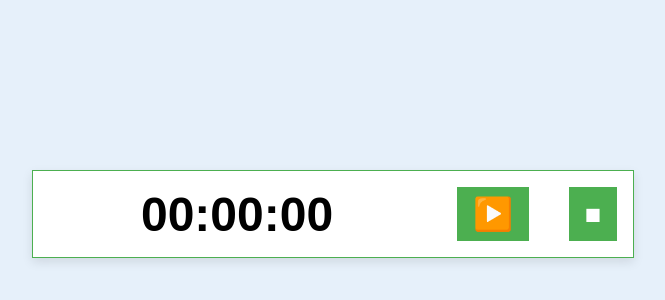
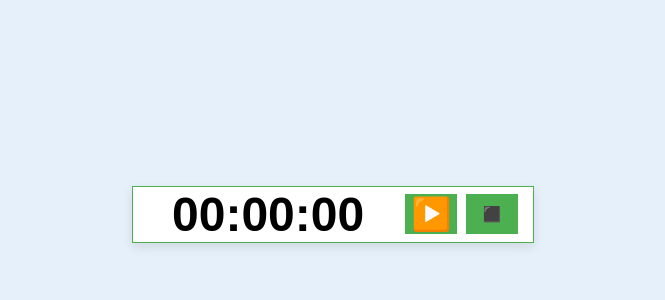
Before and after one commit to mekingcode/NotionHub, a plain HTML site: page timer.html in a window 1280 px wide. Shown: the part 186-486 px from the top of the page, without its empty margins (307-972 px from the left). Drawn offline with Linux system fonts and the light colour scheme.

Commit message:
Update timer.html

```diff
--- a/timer.html
+++ b/timer.html
@@ -30,7 +30,7 @@
       background: white;
       box-shadow: 0 4px 10px rgba(0, 0, 0, 0.1);
       width: 90%;
-      max-width: 600px;
+      max-width: 400px;
     }
 
     .time {
@@ -42,19 +42,22 @@
 
     .controls {
       display: flex;
-      gap: 0.5rem;
+      gap: 5px;
     }
 
     .controls button {
       font-size: 2rem;
-      padding: 0.5rem 1rem;
       border: none;
       border-radius: 0px;
       cursor: pointer;
       background-color: #4caf50;
       color: white;
       transition: background-color 0.3s;
-      margin: 1rem;
+      margin: 2px;
+    }
+
+    #reset {
+      margin-right: 15px;
     }
 
     .controls button:hover {
@@ -68,7 +71,7 @@
     <div class="time">00:00:00</div>
     <div class="controls">
       <button id="start-pause">▶️</button>
-      <button id="reset">⏹</button>
+      <button id="reset">◾</button>
     </div>
   </div>
   <script>
```
